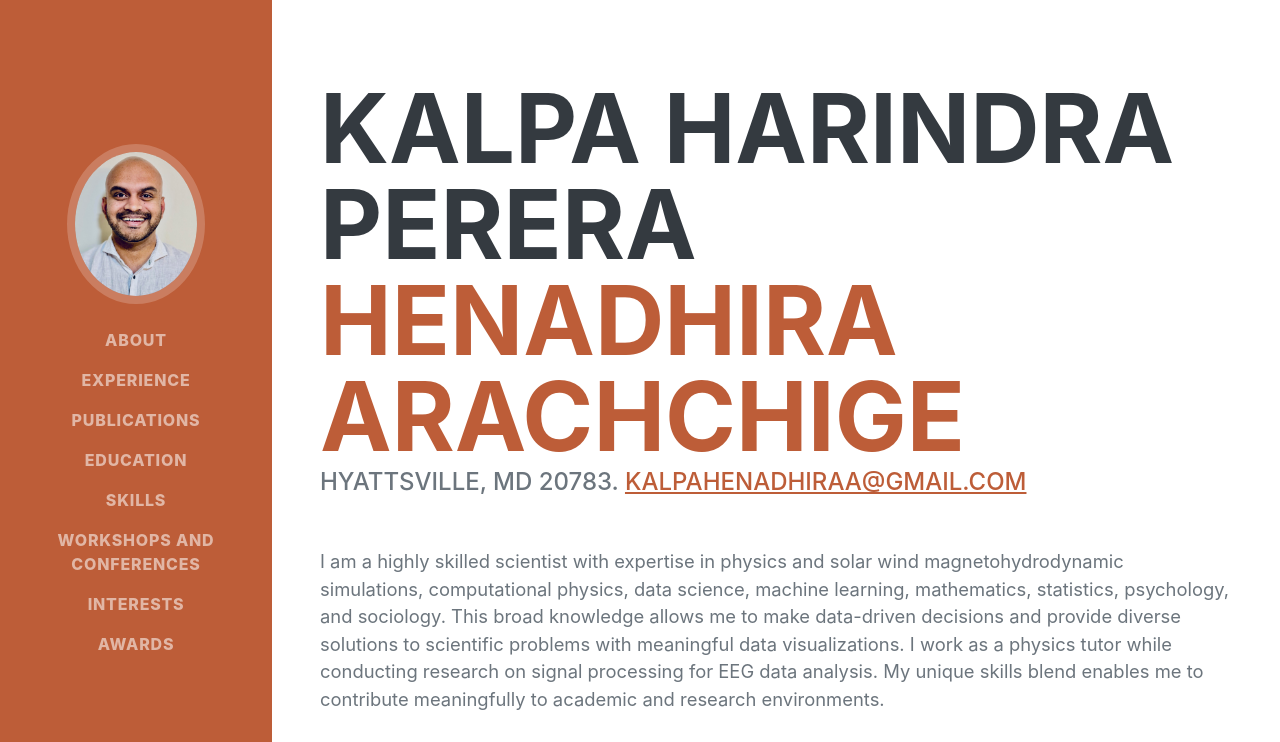
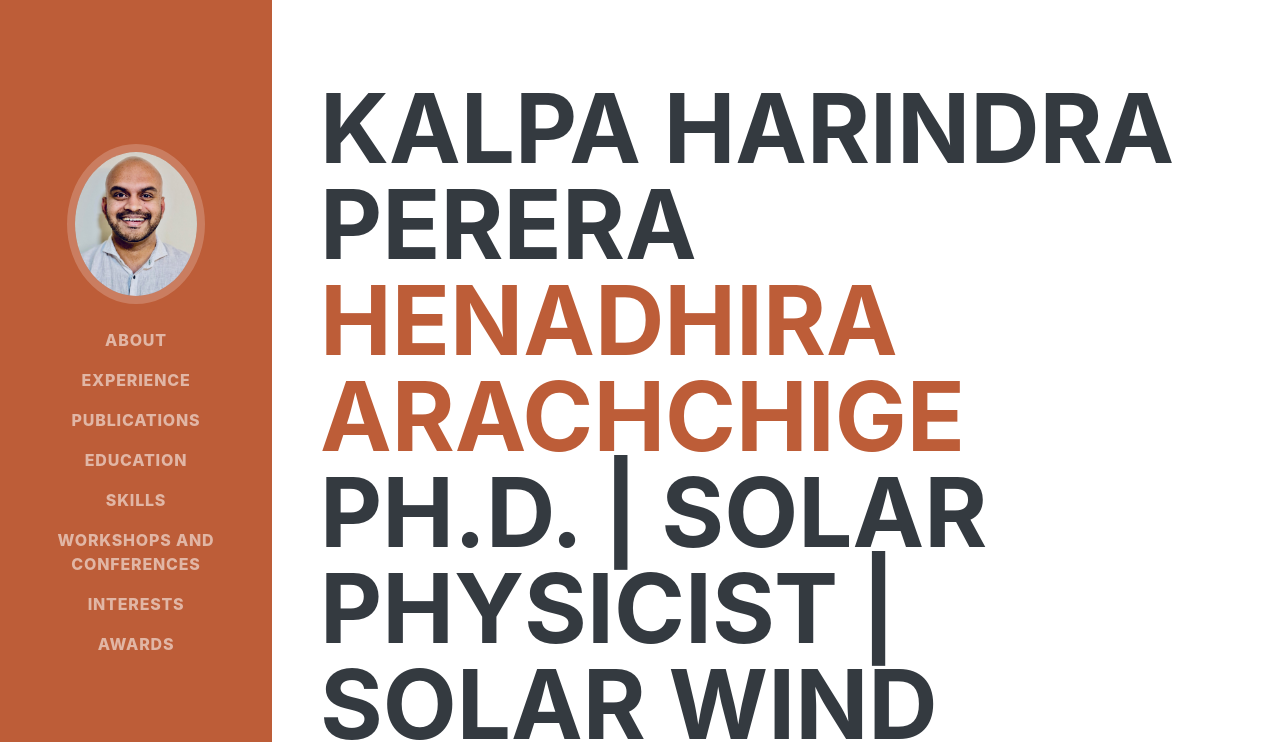
Before and after one commit to kharindra/kharindra.github.io, a plain HTML site: page index.html in a window 1280 px wide. Shown: the top 742 px of the page. Drawn offline with nearby package versions, Linux system fonts and the light colour scheme; a web font is replaced by a local one.

Commit message:
edit text in my personal brand statement

```diff
--- a/index.html
+++ b/index.html
@@ -45,12 +45,13 @@
                     <h1 class="mb-0">
                         Kalpa Harindra Perera
                         <span class="text-primary">Henadhira Arachchige</span>
+                        Ph.D. | Solar Physicist | Solar Wind Simulations | Data Analyst
                     </h1>
                     <div class="subheading mb-5">
                          Hyattsville, MD 20783.
                         <a href="mailto:name@email.com">kalpahenadhiraa@gmail.com</a>
                     </div>
-                    <p class="lead mb-5">I am a highly skilled scientist with expertise in physics and solar wind magnetohydrodynamic simulations, computational physics, data science, machine learning, mathematics, statistics, psychology, and sociology. This broad knowledge allows me to make data-driven decisions and provide diverse solutions to scientific problems with meaningful data visualizations. I work as a physics tutor while conducting research on signal processing for EEG data analysis. My unique skills blend enables me to contribute meaningfully to academic and research environments.</p>
+                    <p class="lead mb-5">I am a highly skilled scientist with expertise in physics and solar wind magnetohydrodynamic simulations, data science, machine learning, mathematics, statistics, psychology, and sociology. This broad knowledge allows me to make data-driven decisions and provide diverse solutions to scientific problems with meaningful data visualizations. My unique skills blend enables me to contribute meaningfully to academic and Heliophysics research.</p>
                     <div class="social-icons">
                         <a class="social-icon" href="https://www.linkedin.com/in/kalpa-henadhira/"><i class="fab fa-linkedin-in"></i></a>
                         <a class="social-icon" href="https://github.com/kharindra"><i class="fab fa-github"></i></a>
```
